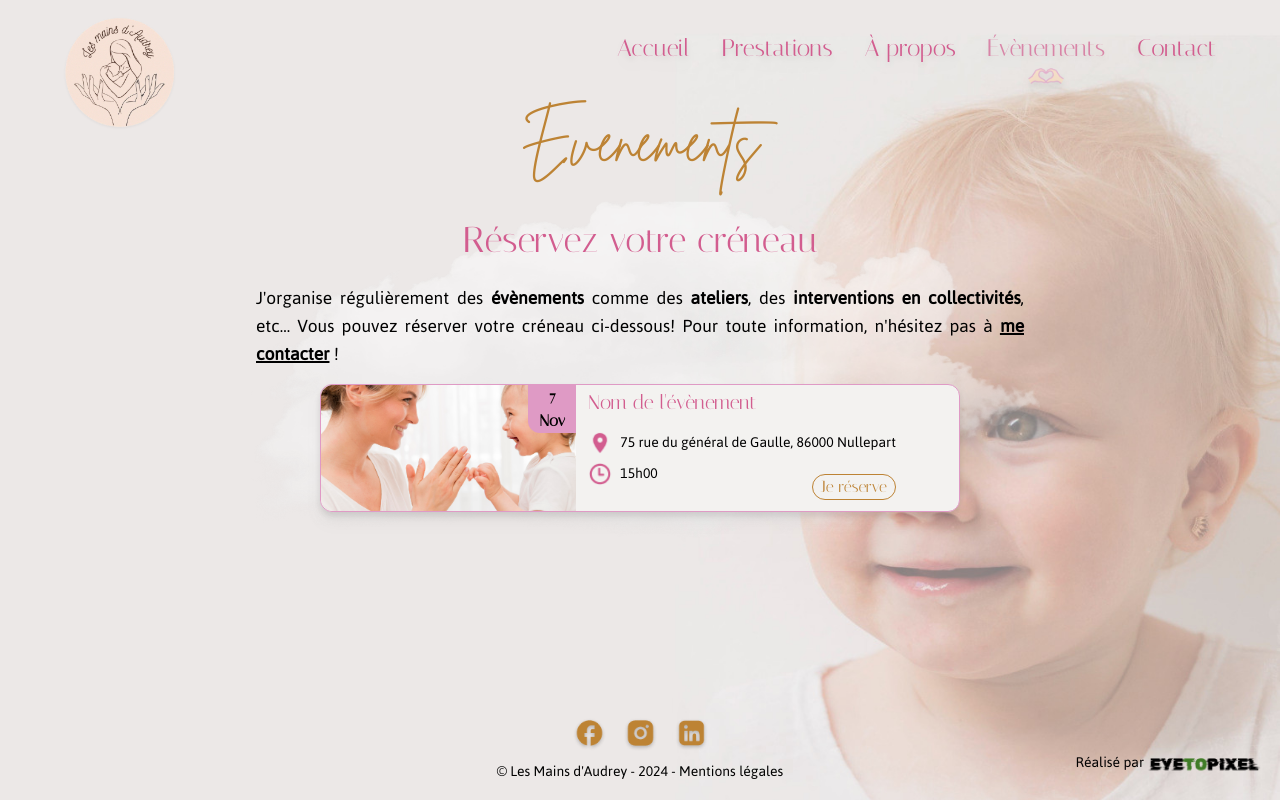
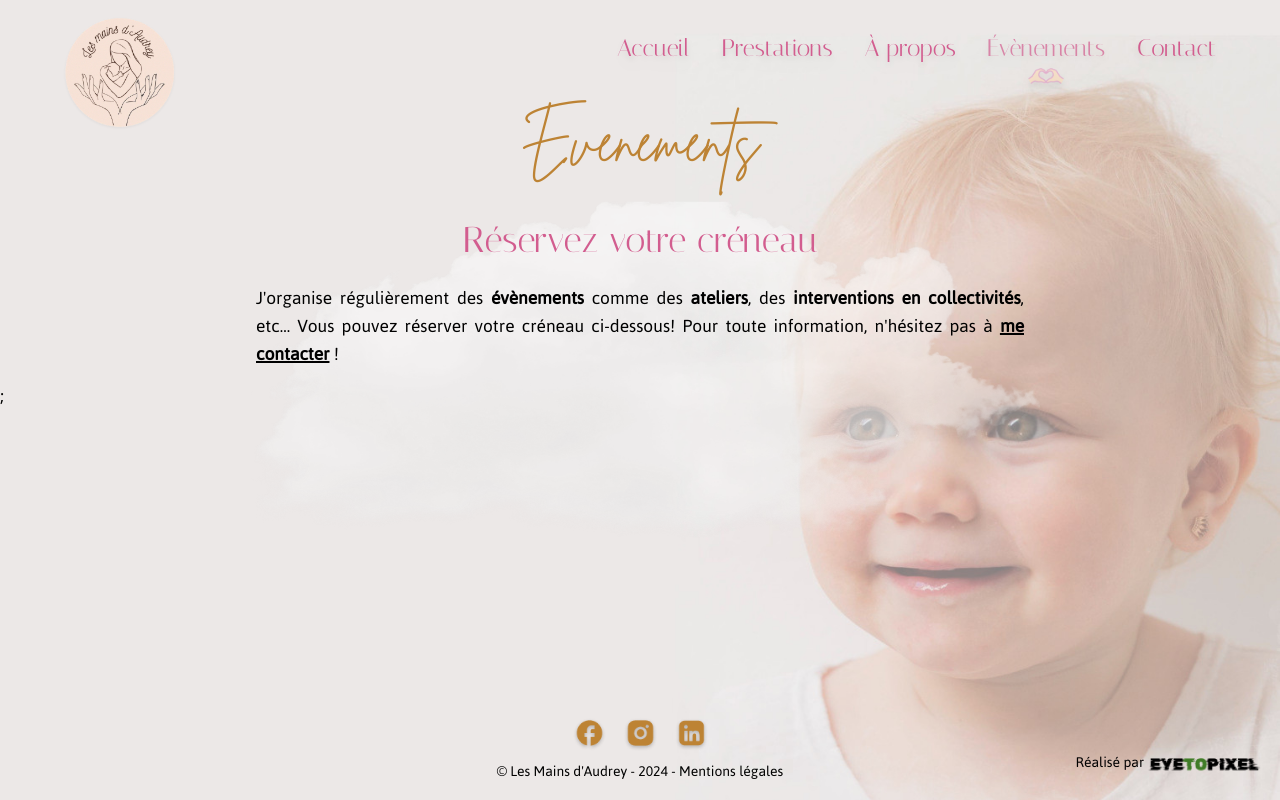
Before and after one commit to luciel53/lesmainsd-audrey, a Next.js app in the folder les-mains-d-audrey/: page /evenements in a window 1280 px wide. Built offline with nearby package versions, Linux system fonts and the light colour scheme; what tailwindcss-animated would draw is missing.

Commit message:
get the props in the event page

```diff
--- a/les-mains-d-audrey/admin/index.html
+++ b/les-mains-d-audrey/admin/index.html
@@ -10,5 +10,6 @@
     <!-- Include the script that builds the page and powers Decap CMS -->
     <script src="https://unpkg.com/decap-cms@^3.0.0/dist/decap-cms.js"></script>
     <script src="/admin/app.js"></script>
+    <script src="/admin/config.yml"></script>
   </body>
 </html>
--- a/les-mains-d-audrey/src/app/evenements/page.js
+++ b/les-mains-d-audrey/src/app/evenements/page.js
@@ -1,6 +1,9 @@
 import Link from "next/link";
 import Cloud from "../components/Cloud";
 import Image from "next/image";
+import fs from "fs";
+import path from "path";
+import matter from "gray-matter";
 
 export const metadata = {
   title: "Les mains d'Audrey - Ateliers Bébé Signe",
@@ -8,7 +11,31 @@ export const metadata = {
     "Découvrez les évènements bébé signe pour renforcer la communication entre parents et bébés. Ateliers individuels, collectifs, en collectivités et en entreprises sur la culture sourde.",
 };
 
-export default function Event() {
+async function getEvents() {
+  const eventsDirectory = path.join(process.cwd(), "content/events");
+
+  if (!fs.existsSync(eventsDirectory)) {
+    console.warn("Could not find events.");
+    return [];
+  }
+
+  const filenames = fs.readdirSync(eventsDirectory);
+
+  const events = filenames.map((filename) => {
+    const filePath = path.join(eventsDirectory, filename);
+    const fileContent = fs.readFileSync(filePath, "utf-8");
+    const { data } = matter(fileContent);
+    return {
+      ...data,
+      slug: filename.replace(".md", ""),
+    };
+  });
+
+  return events; // return events list
+}
+
+export default async function Event() {
+  const events = await getEvents(); // load events
   return (
     <div>
       <Cloud />
@@ -34,24 +61,25 @@ export default function Event() {
         </h3>
       </section>
       <section>
+        {events.map((event) => (
         <div className="flex flex-row bg-lightBG rounded-xl w-[95%] lg:w-[50%] h-32  mx-auto border border-lightPink drop-shadow-lg mb-4">
           <div className="relative z-0 w-[40%] h-full overflow-hidden">
             <Image
-              src="/images/test.jpg"
-              alt="Atelier évènement organisé par les mains d'Audrey - Bébé signe"
+              src={event.image}
+              alt={`${event.title} organisé par les mains d'Audrey - Bébé signe`}
               fill
               className="object-cover rounded-l-xl"
             />
             <div className="flex flex-col absolute z-10 right-0 items-center bg-lightPink h-12 w-12 rounded-es-xl">
               <span className="font-italiana w-8 text-center font-bold">
-                7 Nov
+                {event.date}
               </span>
             </div>
           </div>
 
           <div className="px-3 flex flex-col justify-around">
             <h4 className="font-italiana text-pink text-xl mb-2">
-              Nom de l'évènement
+              {event.title}
             </h4>
             <div className="flex flex-row">
               <Image
@@ -62,7 +90,7 @@ export default function Event() {
                 className="h-5 md:h-8 lg:h-6 w-5 md:w-8 lg:w-6 mr-2"
               />
               <p className="font-jaldi">
-                75 rue du général de Gaulle, 86000 Nullepart
+                {event.location}
               </p>
             </div>
             <div className="flex flex-row justify-between">
@@ -74,9 +102,9 @@ export default function Event() {
                   height={50}
                   className="h-5 md:h-8 lg:h-6 w-5 md:w-8 lg:w-6 mr-2"
                 />
-                <p className="font-jaldi">15h00</p>
+                <p className="font-jaldi">{event.time}</p>
               </div>
-              <Link href="/contact">
+              <Link href={`${event.link}`}>
                 <button className="bg-lightBG mt-3 mb-2 border border-gold rounded-full font-italiana text-gold px-2 hover:text-lightBG hover:bg-gold">
                   Je réserve
                 </button>
@@ -84,6 +112,7 @@ export default function Event() {
             </div>
           </div>
         </div>
+        ))};
       </section>
     </div>
   );
```
